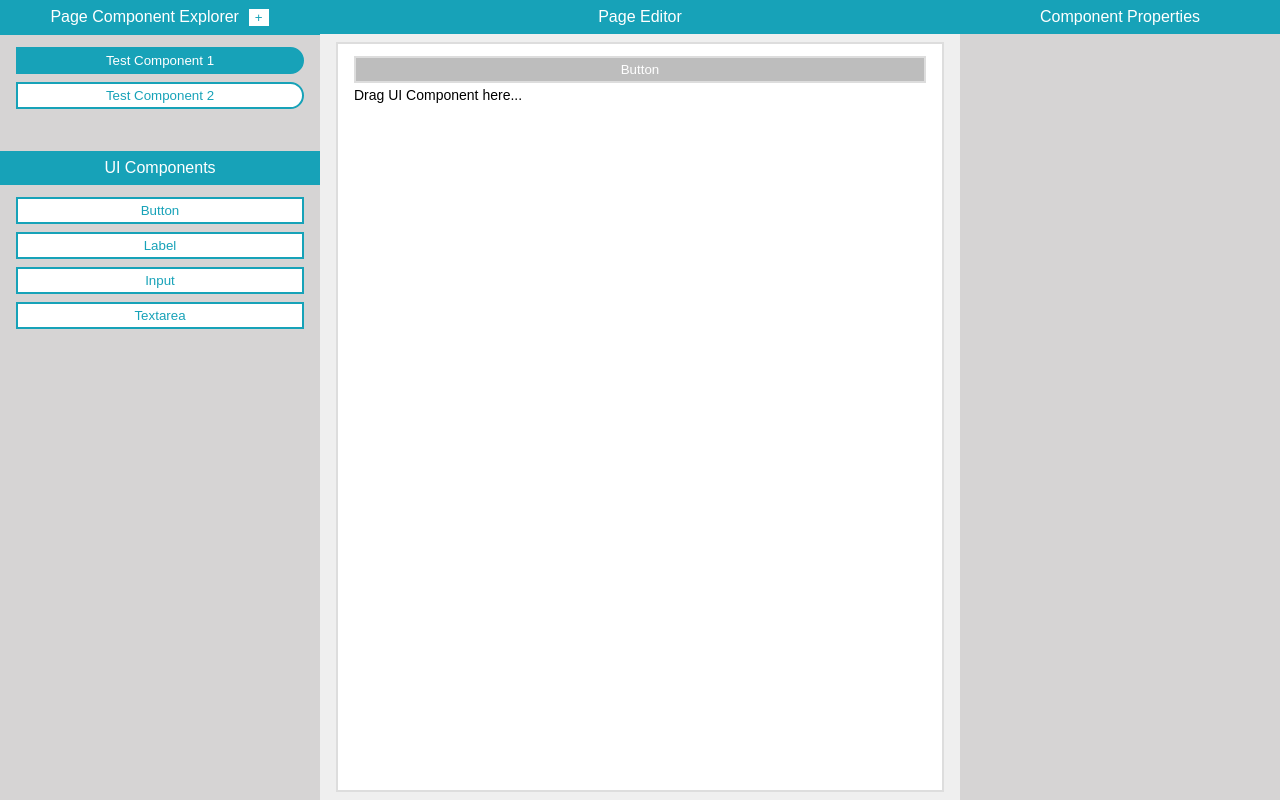
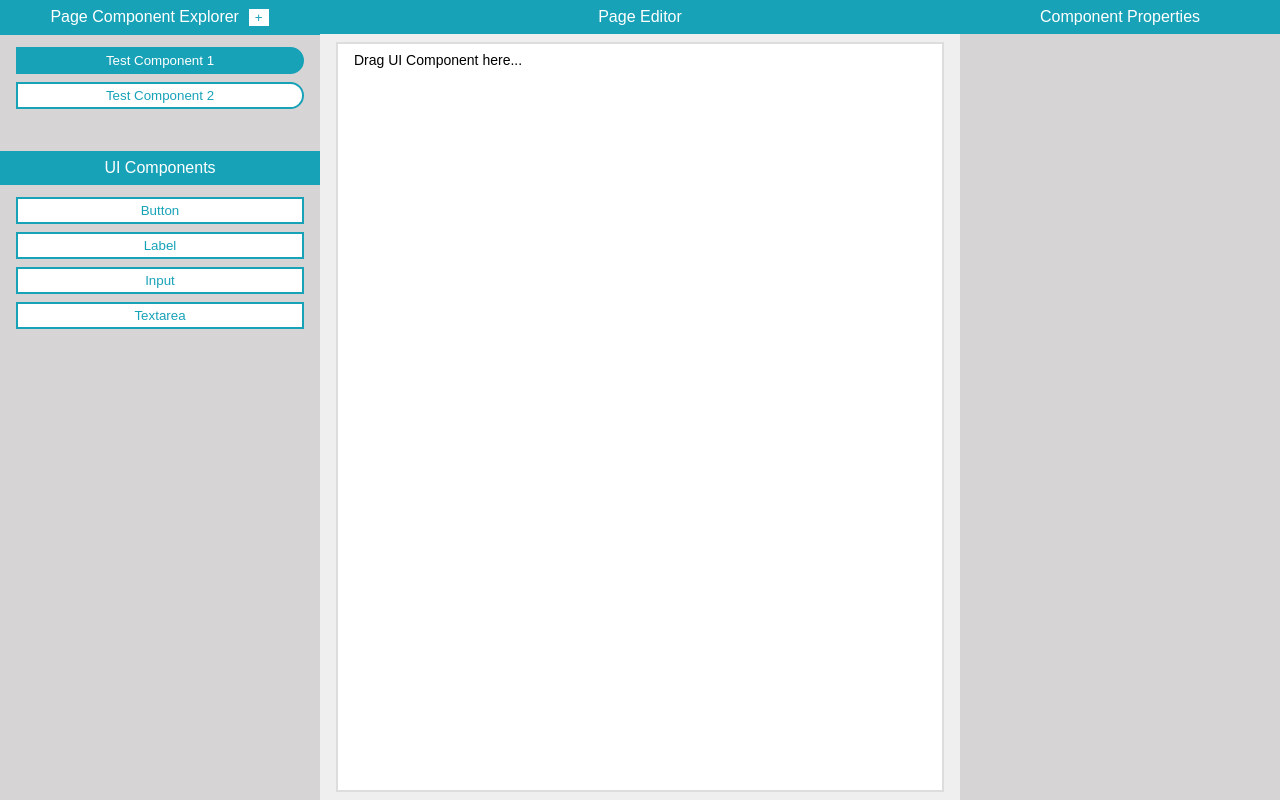
Before and after one commit to vishsahane/react-code-generator, a React (Create React App) app: page / in a window 1280 px wide. Built offline with nearby package versions, Linux system fonts and the light colour scheme.

Commit message:
Properties window

```diff
--- a/src/components/app/App.js
+++ b/src/components/app/App.js
@@ -10,39 +10,23 @@ import ComponentProperties from'../component-properties/ComponentProperties'
 
 const App = () => {
   const initialPages = [
-    { name: 'Test Component 1', isSelected:true, controls:[{label:'Button', isSelected:true}]},
-    { name: 'Test Component 2', isSelected:false, controls:[{label:'Label', isSelected:true}]}
+    { name: 'Test Component 1', isSelected:true, controls:[]},
+    { name: 'Test Component 2', isSelected:false, controls:[]}
   ]
   const [pages, setPages] = useState(initialPages)
-  const [selectedPage, setselectedPage] = useState(initialPages[0])
 
-  const onControlDrop = (item, dropResult) =>{
-    const updatedPage = {...selectedPage,
-      controls: selectedPage.controls.map(control => ({...control, isSelected: false}))
-    }
-    updatedPage.controls.push({...item.control, isSelected: true})
-
-    console.log("onControlDrop", item, dropResult, updatedPage)
-    setselectedPage(updatedPage)
-    // const updatedPages = pages.map((page, index) => {
-    //   if(index === activePageIndex){
-    //     page.controls.push(item.control)
-    //   }
-    //   return page
-    // })
-  }
   return (
     <div className="container">
       <div className="flex">
         <div className="col-1">
-          <PageExplorer pages={pages}/>
-          <UIComponents onControlDrop={onControlDrop}/>
+          <PageExplorer pages={pages} setPages={setPages}/>
+          <UIComponents pages={pages} setPages={setPages}/>
         </div>
         <div className="col-2">
-          <PageEditor selectedPage={selectedPage}/>
+          <PageEditor pages={pages} setPages={setPages}/>
         </div>
         <div className="col-3">
-          <ComponentProperties/>
+          <ComponentProperties pages={pages} setPages={setPages}/>
         </div>
       </div>
     </div>
--- a/src/components/component-properties/ComponentProperties.css
+++ b/src/components/component-properties/ComponentProperties.css
@@ -0,0 +1,11 @@
+.property-row{
+  display: flex;
+  border: 1px solid #eee;
+  padding: 4px 8px !important;
+}
+.property-name{
+  flex: 0 0 100px;
+}
+.property-value input, .property-value textarea, .property-value select{
+  width: 100%;
+}
--- a/src/components/component-properties/ComponentProperties.js
+++ b/src/components/component-properties/ComponentProperties.js
@@ -2,13 +2,21 @@
 import React from 'react'
 
 import './ComponentProperties.css'
+import Property from './Property'
 
-const ComponentProperties = () => {
+const ComponentProperties = (props) => {
+  const {pages,setPages} = props
+  let selectedPage = pages.find(page => page.isSelected)
+  let selectedControl = selectedPage? selectedPage.controls.find(control => control.isSelected): null
+
   return (
     <div className="section page-properties">
       <div className="title">Component Properties</div>
       <div className="content">
         <ul>
+          {selectedControl && selectedControl.properties.map((property, propertyKey) =>
+            <Property property={property} />
+          )}
         </ul>
       </div>
     </div>
--- /dev/null
+++ b/src/components/component-properties/Property.js
@@ -0,0 +1,31 @@
+
+import React from 'react'
+
+const Property = (props) => {
+  const { label, type, options } = props.property
+
+  let propertyControl = ''
+  switch (type) {
+    case 'text':
+      propertyControl = <input type="text" />
+      break
+    case 'dropdown':
+      propertyControl = <select>
+        {options.map((option, optionKey) => <option value={option.value}>{option.label}</option>)}
+      </select>
+      break
+  }
+
+  return (
+    <li className="property-row">
+      <div className="property-name">
+        <label>{label}</label>
+      </div>
+      <div className="property-value">
+        {propertyControl}
+      </div>
+    </li>
+  )
+}
+
+export default Property
--- a/src/components/page-editor/PageEditor.js
+++ b/src/components/page-editor/PageEditor.js
@@ -5,8 +5,8 @@ import { useDrop } from 'react-dnd'
 import './PageEditor.css'
 
 const PageEditor = (props) => {
-  const { selectedPage } = props
-  console.log("selectedPage", selectedPage)
+  const { pages, setPages } = props
+  let selectedPage = pages.find(page => page.isSelected)
   const [{ canDrop, isOver }, drop] = useDrop({
     accept: 'UICOMPONENT',
     drop: () => ({ name: 'Dustbin' }),
@@ -23,9 +23,17 @@ const PageEditor = (props) => {
   else if (canDrop) {
     backgroundColor = 'darkkhaki';
   }
-  const onControlSelection = (control, key) => {
-
-    control.isSelected = true
+  const onControlSelection = (controlIndex) => {
+    const updatedPages = pages.map((page) => {
+      if(page.isSelected){
+        let updatedControls = page.controls.map((control,index) => ({...control, isSelected: (controlIndex === index)}))
+        return {...page, controls:updatedControls}
+      } else{
+        return page
+      }
+    })
+    console.log("updatedPages", updatedPages,controlIndex)
+    setPages(updatedPages)
   }
 
   return (
@@ -33,11 +41,11 @@ const PageEditor = (props) => {
       <div className="title">Page Editor</div>
       <div className="content" ref={drop} >
         <ul>
-          {selectedPage && selectedPage.controls.map((control, key) =>
-            <li>
+          {selectedPage && selectedPage.controls.map((control, controlIndex) =>
+            <li key={controlIndex}>
               <button
                 className={'btn-dropped-control ' + (control.isSelected ? 'selected': '')}
-                onClick={()=>{selectedPage.controls[key].isSelected=true}}>
+                onClick={()=>{onControlSelection(controlIndex)}}>
                 {control.label}
               </button>
             </li>
--- a/src/components/page-explorer/PageExplorer.css
+++ b/src/components/page-explorer/PageExplorer.css
@@ -22,7 +22,7 @@
   font-weight: normal;
   border-radius: 0px 16px 16px 0px;
 }
-.page-title-btn:hover, .page-title-btn:focus, .page-title-btn.selected{
+.page-title-btn.selected{
   background-color: #17a2b8;
   color: #fff;
 }
--- a/src/components/ui-components/UIComponents.js
+++ b/src/components/ui-components/UIComponents.js
@@ -6,7 +6,7 @@ import Control from './Control'
 import { CONTROLS } from '../../constants/controls'
 
 const UIComponents = (props) => {
-  const {onControlDrop} = props
+  const {pages,setPages} = props
   return (
     <div className="section ui-components">
       <div className="title">UI Components</div>
@@ -14,7 +14,7 @@ const UIComponents = (props) => {
         <ul>
           {CONTROLS.map((control, key) =>
             <li key={key}>
-              <Control control={control} onControlDrop={onControlDrop}/>
+              <Control control={control} pages={pages} setPages={setPages}/>
             </li>
           )}
         </ul>
--- a/src/constants/controls.js
+++ b/src/constants/controls.js
@@ -1,7 +1,74 @@
 import LabelIcon from '@material-ui/icons/Label';
 export const CONTROLS = [
-    {label:'Button', name: 'Button', isContainer: false},
-    {label:'Label', name: 'Label', isContainer: false},
-    {label:'Input', name: 'Input', isContainer: false},
-    {label:'Textarea', name: 'Textarea', isContainer: false}
+  {
+    label: 'Button', name: 'Button', isContainer: false,
+    properties: [
+      { label: 'name', name: 'name', type: 'text', required: false },
+      { label: 'id', name: 'id', type: 'text', required: false },
+      { label: 'className', name: 'className', type: 'text', required: false },
+      { label: 'title', name: 'title', type: 'text', required: true },
+      { label: 'Custom Style', name: 'customStyle', type: 'text', required: false },
+      {
+        label: 'type', name: 'type', type: 'dropdown', required: false,
+        options: [{ label: 'button', value: 'button' }, { label: 'submit', value: 'submit' }, { label: 'reset', value: 'reset' }]
+      },
+      {
+        label: 'disabled', name: 'disabled', type: 'dropdown', required: false,
+        options: [{ label: 'Yes', value: true }, { label: 'No', value: false }]
+      },
+      {
+        label: 'autoFocus', name: 'autoFocus', type: 'dropdown', required: false,
+        options: [{ label: 'Yes', value: true }, { label: 'No', value: false }]
+      }
+    ]
+  },
+  {
+    label: 'Label', name: 'Label', isContainer: false,
+    properties: [
+      { label: 'for', name: 'for', type: 'text', required: false },
+      { label: 'className', name: 'className', type: 'text', required: false },
+      { label: 'title', name: 'title', type: 'text', required: true },
+      { label: 'Custom Style', name: 'customStyle', type: 'text', required: false },
+    ]
+  },
+  {
+    label: 'Input', name: 'Input', isContainer: false,
+    properties: [
+      { label: 'name', name: 'name', type: 'text', required: false },
+      { label: 'id', name: 'id', type: 'text', required: false },
+      { label: 'className', name: 'className', type: 'text', required: false },
+      { label: 'Custom Style', name: 'customStyle', type: 'text', required: false },
+      {
+        label: 'type', name: 'type', type: 'dropdown', required: false,
+        options: [{ label: 'text', value: 'text' }, { label: 'number', value: 'number' },
+        { label: 'date', value: 'date' }, { label: 'file', value: 'file' },
+        { label: 'radio', value: 'radio' }, { label: 'checkbox', value: 'checkbox' }]
+      },
+      {
+        label: 'disabled', name: 'disabled', type: 'dropdown', required: false,
+        options: [{ label: 'Yes', value: true }, { label: 'No', value: false }]
+      },
+      {
+        label: 'autoFocus', name: 'autoFocus', type: 'dropdown', required: false,
+        options: [{ label: 'Yes', value: true }, { label: 'No', value: false }]
+      }
+    ]
+  },
+  {
+    label: 'Textarea', name: 'Textarea', isContainer: false,
+    properties: [
+      { label: 'name', name: 'name', type: 'text', required: false },
+      { label: 'id', name: 'id', type: 'text', required: false },
+      { label: 'className', name: 'className', type: 'text', required: false },
+      { label: 'Custom Style', name: 'customStyle', type: 'text', required: false },
+      {
+        label: 'disabled', name: 'disabled', type: 'dropdown', required: false,
+        options: [{ label: 'Yes', value: true }, { label: 'No', value: false }]
+      },
+      {
+        label: 'autoFocus', name: 'autoFocus', type: 'dropdown', required: false,
+        options: [{ label: 'Yes', value: true }, { label: 'No', value: false }]
+      }
+    ]
+  }
 ]
```
Also changed, not shown: src/components/page-explorer/PageExplorer.js (+12 -4 lines), src/components/ui-components/Control.js (+11 -2 lines).
